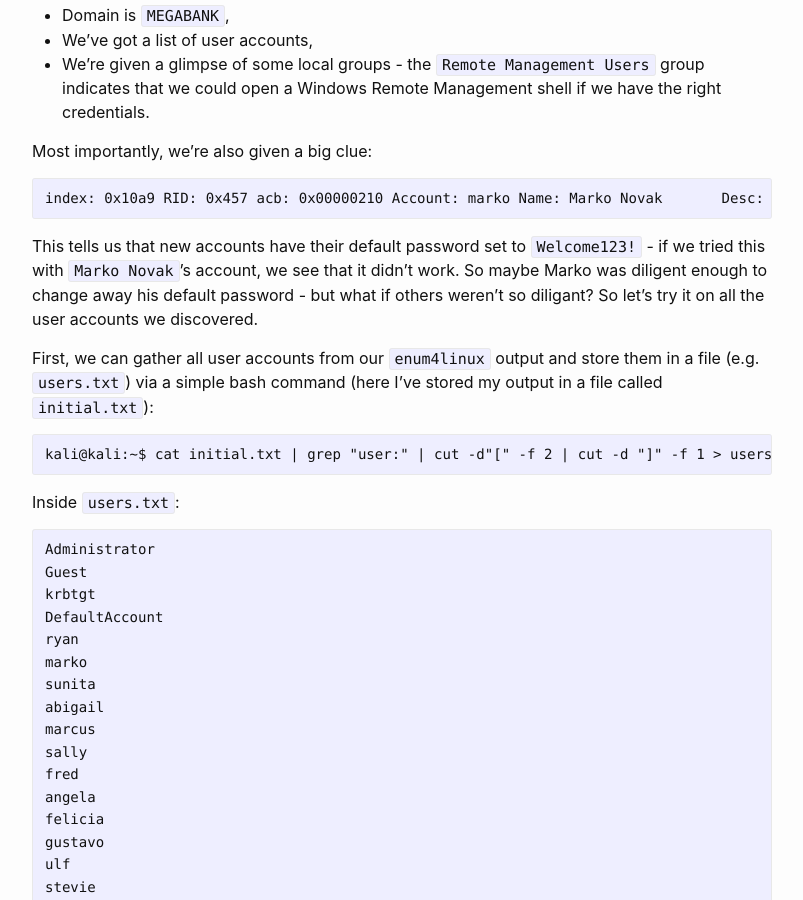
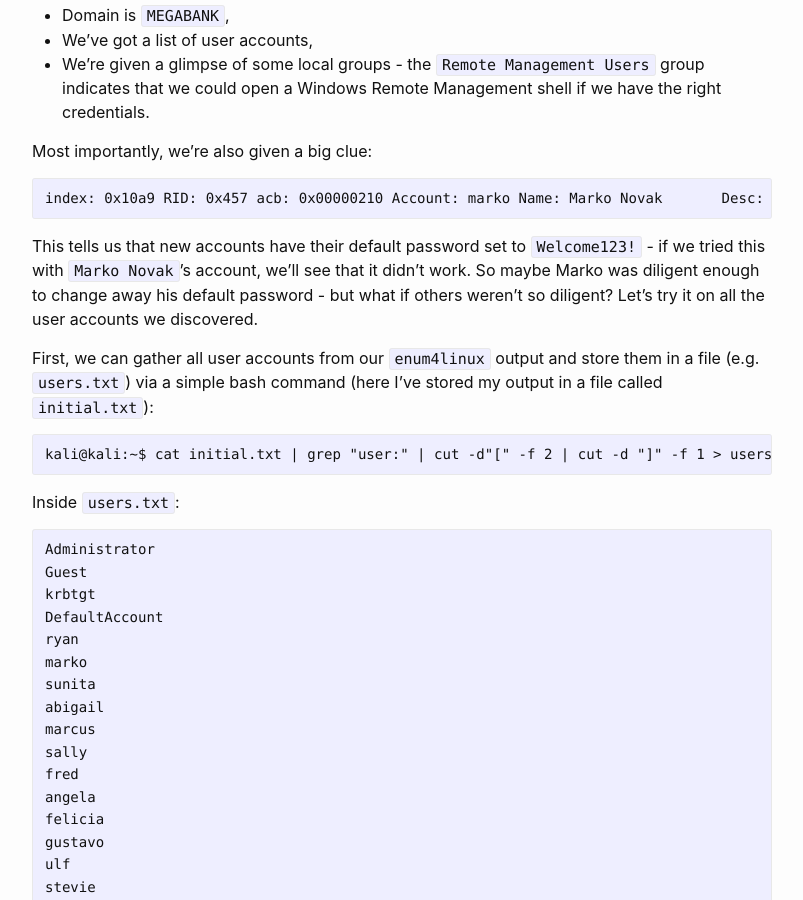
Before and after one commit to ongyuann/ongyuann.github.io, a Jekyll site: the page built from _posts/2020-05-31-htb-resolute.md, in a window 1280 px wide and 900 px high, scrolled down 7324 px. Shown: the whole window, without its empty margins (238-1041 px from the left). Built offline with Jekyll 4.4.1, drawn with Linux system fonts in a browser that asks for light colours.

Commit message:
Update 2020-05-31-htb-resolute.md

````diff
--- a/_posts/2020-05-31-htb-resolute.md
+++ b/_posts/2020-05-31-htb-resolute.md
@@ -318,7 +318,7 @@
 index: 0x10a9 RID: 0x457 acb: 0x00000210 Account: marko	Name: Marko Novak	Desc: Account created. Password set to Welcome123!
 ```
 
-This tells us that new accounts have their default password set to `Welcome123!` - if we tried this with `Marko Novak`'s account, we see that it didn't work. So maybe Marko was diligent enough to change away his default password - but what if others weren't so diligant? So let's try it on all the user accounts we discovered.
+This tells us that new accounts have their default password set to `Welcome123!` - if we tried this with `Marko Novak`'s account, we'll see that it didn't work. So maybe Marko was diligent enough to change away his default password - but what if others weren't so diligent? Let's try it on all the user accounts we discovered.
 
 
 First, we can gather all user accounts from our `enum4linux` output and store them in a file (e.g. `users.txt`) via a simple bash command (here I've stored my output in a file called `initial.txt`):
````
